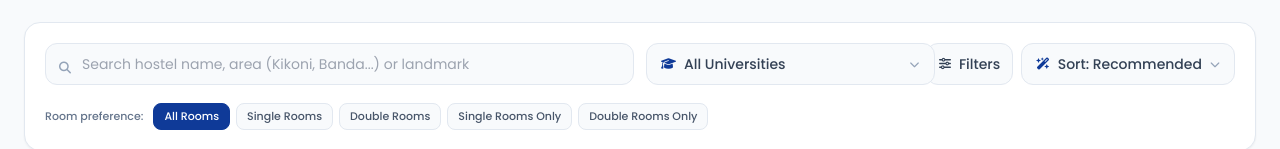
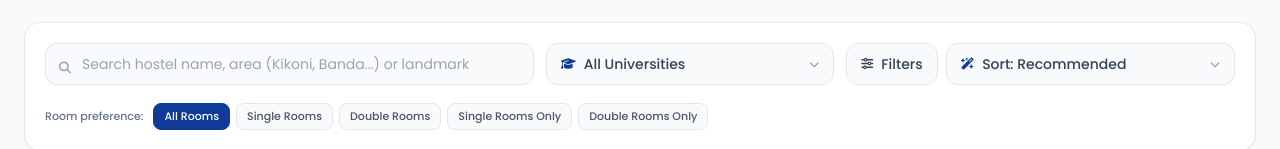
Before and after one commit to ladsontech/hostel_connect, a Next.js app: page / in a window 1280 px wide. Shown: the part 674-823 px from the top of the page. Built offline with nearby package versions, Linux system fonts and the light colour scheme.

Commit message:
Align Filters and Sort Recommended controls inline with uniform height

```diff
--- a/src/components/CustomSelect.tsx
+++ b/src/components/CustomSelect.tsx
@@ -60,7 +60,7 @@ export default function CustomSelect({
       <button
         type="button"
         onClick={() => setIsOpen(!isOpen)}
-        className={`w-full px-3.5 py-2.5 rounded-xl border transition-all text-xs sm:text-sm font-medium flex items-center justify-between gap-2 bg-slate-50 hover:bg-white text-slate-800 focus:outline-none shadow-2xs ${
+        className={`w-full h-[42px] px-3.5 rounded-xl border transition-all text-xs sm:text-sm font-medium flex items-center justify-between gap-2 bg-slate-50 hover:bg-white text-slate-800 focus:outline-none shadow-2xs ${
           isOpen
             ? 'border-[#0f3a98] ring-2 ring-[#0f3a98]/20 bg-white'
             : 'border-slate-200 hover:border-slate-300'
--- a/src/components/FilterBar.tsx
+++ b/src/components/FilterBar.tsx
@@ -79,7 +79,7 @@ export default function FilterBar({
       {/* Top Search & Primary Bar */}
       <div className="grid grid-cols-1 sm:grid-cols-12 gap-3 items-center">
         {/* Main Search Input */}
-        <div className="sm:col-span-6 relative">
+        <div className="sm:col-span-5 relative">
           <span className="absolute left-3.5 top-3 text-slate-400">
             <FaIcon icon="fa-solid fa-magnifying-glass" className="text-xs" />
           </span>
@@ -88,7 +88,7 @@ export default function FilterBar({
             placeholder="Search hostel name, area (Kikoni, Banda...) or landmark"
             value={filters.q}
             onChange={e => onChange({ ...filters, q: e.target.value })}
-            className="w-full pl-9 pr-8 py-2.5 rounded-xl border border-slate-200 bg-slate-50 focus:bg-white text-sm focus:outline-none focus:ring-2 focus:ring-[#0f3a98]"
+            className="w-full h-[42px] pl-9 pr-8 rounded-xl border border-slate-200 bg-slate-50 focus:bg-white text-sm focus:outline-none focus:ring-2 focus:ring-[#0f3a98]"
           />
           {filters.q && (
             <button
@@ -111,11 +111,12 @@ export default function FilterBar({
           />
         </div>
 
-        {/* Toggle Filters & Sort */}
-        <div className="sm:col-span-3 flex items-center gap-2 justify-end">
+        {/* Toggle Filters & Sort (In-Line, Same Height, Flush Full-Width) */}
+        <div className="sm:col-span-4 flex items-center gap-2 w-full">
           <button
+            type="button"
             onClick={() => setShowAdvanced(!showAdvanced)}
-            className={`px-3 py-2.5 rounded-xl border text-sm font-medium flex items-center gap-2 transition shrink-0 ${
+            className={`h-[42px] px-3.5 rounded-xl border text-xs sm:text-sm font-medium flex items-center justify-center gap-2 transition shrink-0 ${
               showAdvanced || filters.roomType || filters.amenities.length > 0
                 ? 'border-[#0f3a98] bg-[#e8effc] text-[#0f3a98]'
                 : 'border-slate-200 hover:border-slate-300 text-slate-700 bg-slate-50'
@@ -134,6 +135,7 @@ export default function FilterBar({
             value={filters.sort}
             onChange={val => onChange({ ...filters, sort: val })}
             options={sortOptions}
+            className="flex-1 min-w-0"
             menuWidthClass="w-56"
             align="right"
           />
```
